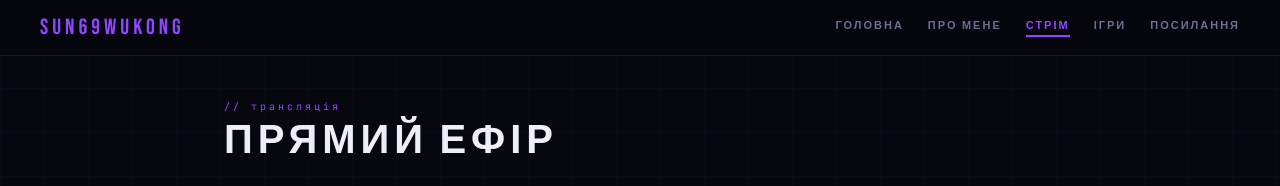
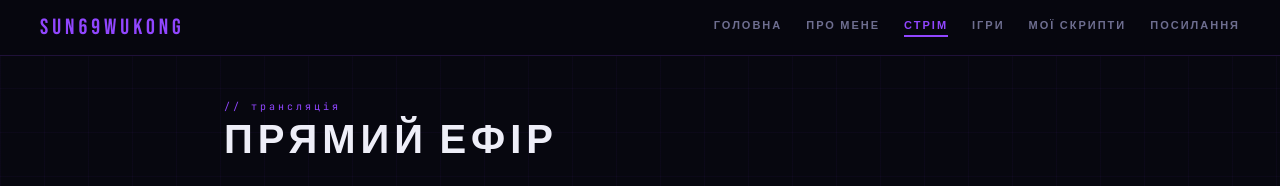
Before and after one commit to djesld12q-stack/SitemyFree, a plain HTML site: page stream.html in a window 1280 px wide. Shown: the top 186 px of the page. Drawn offline with Linux system fonts and the light colour scheme.

Commit message:
Update stream.html

```diff
--- a/stream.html
+++ b/stream.html
@@ -62,6 +62,7 @@
     <a href="about.html">Про мене</a>
     <a href="stream.html" class="active">Стрім</a>
     <a href="games.html">Ігри</a>
+    <a href="scripts.html">Мої скрипти</a>
     <a href="links.html">Посилання</a>
   </div>
 </nav>
```
